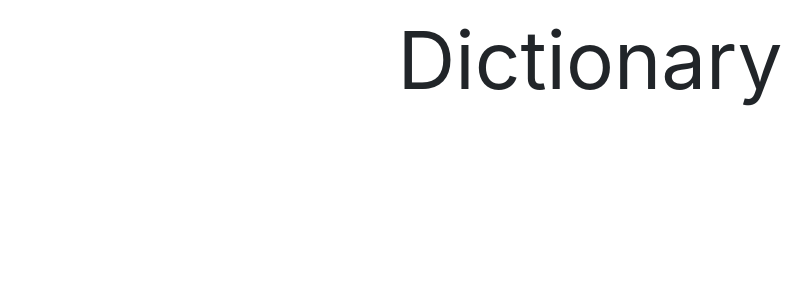
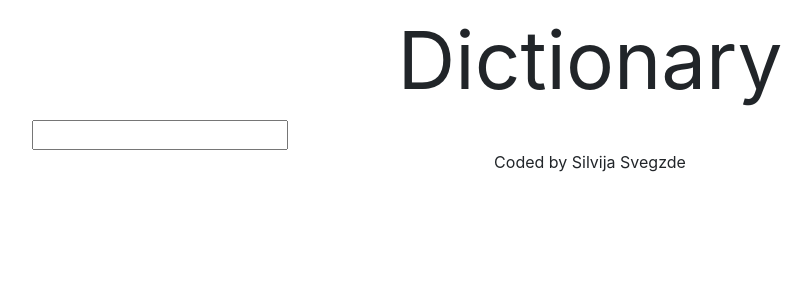
Before and after one commit to SilvijaSvegzde/dictionary-project, a React (Create React App) app: page / in a window 1280 px wide. Shown: the top 300 px of the page, without its empty margins (50-862 px from the left). Built offline with nearby package versions, Linux system fonts and the light colour scheme.

Commit message:
set up a dictionary component

```diff
--- a/src/App.js
+++ b/src/App.js
@@ -1,9 +1,16 @@
 import "./App.css";
+import Dictionary from "./Dictionary";
 
 export default function App() {
   return (
     <div className="App">
-      <header className="App-header"> Dictionary </header>
+      <div className="container">
+        <header className="App-header"> Dictionary </header>
+        <main>
+          <Dictionary />
+        </main>
+        <footer className="text-center">Coded by Silvija Svegzde</footer>
+      </div>
     </div>
   );
 }
--- /dev/null
+++ b/src/Dictionary.js
@@ -0,0 +1,22 @@
+import React, { useState } from "react";
+import "./Dictionary.css";
+
+export default function Dictionary() {
+  let [keyword, setKeyword] = useState(null);
+  function search(event) {
+    event.preventDefault();
+
+    alert(`Searching for ${keyword} definition`);
+  }
+
+  function handleKeywordChange(event) {
+    setKeyword(event.target.value);
+  }
+  return (
+    <div className="Dictionary">
+      <form onSubmit={search}>
+        <input type="search" onChange={handleKeywordChange} />
+      </form>
+    </div>
+  );
+}
```
Also changed, not shown: src/Dictionary.css (added).
